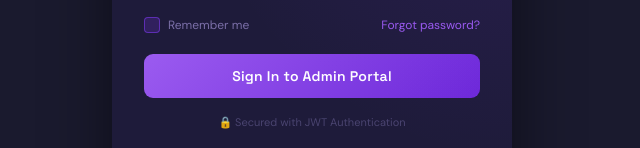
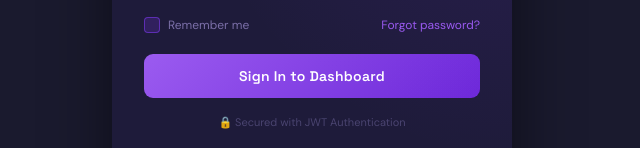
Before and after one commit to sandaliyaddehige/vehicle-service-system, a React (Create React App) app in the folder frontend/: page /login in a window 1280 px wide. Shown: the part 463-611 px from the top of the page, without its empty margins (328-968 px from the left). Built offline with nearby package versions, Linux system fonts and the light colour scheme; no server answers; the HTML template or start-up script is replaced by a standard one.

Commit message:
Change button in frontend

```diff
--- a/frontend/src/pages/Login.jsx
+++ b/frontend/src/pages/Login.jsx
@@ -82,7 +82,7 @@ export default function Login() {
           </div>
 
           <button type="submit" className="login-btn" disabled={loading}>
-            {loading ? 'Signing in…' : 'Sign In to Admin Portal'}
+            {loading ? 'Signing in…' : 'Sign In to Dashboard'}
           </button>
         </form>
 
```
